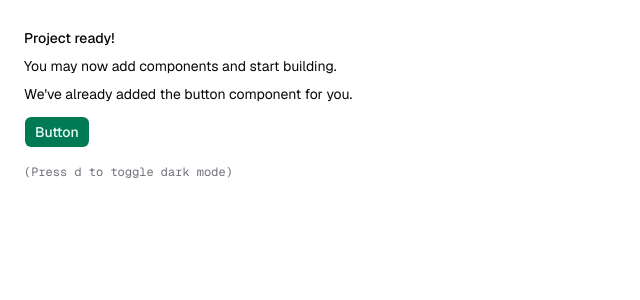
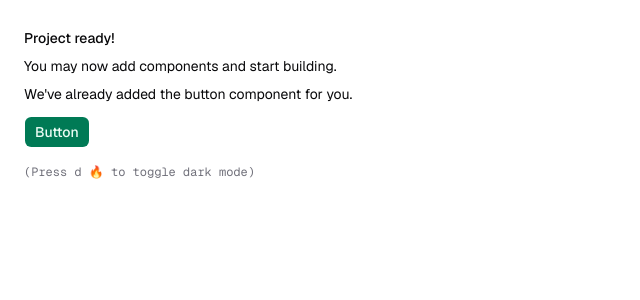
Before and after one commit to TobiasRoland123/shiftgarden, a Next.js app: page / in a window 1280 px wide. Shown: the top 300 px of the page, without its empty margins (0-640 px from the left). Built offline with nearby package versions, Linux system fonts and the light colour scheme.

Commit message:
testing lint staged

```diff
--- a/app/page.tsx
+++ b/app/page.tsx
@@ -11,7 +11,7 @@ export default function Page() {
           <Button className="mt-2">Button</Button>
         </div>
         <div className="font-mono text-xs text-muted-foreground">
-          (Press <kbd>d</kbd> to toggle dark mode)
+          (Press <kbd>d 🔥</kbd> to toggle dark mode)
         </div>
       </div>
     </div>
```
